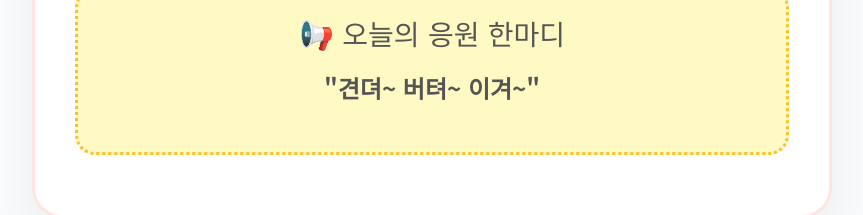
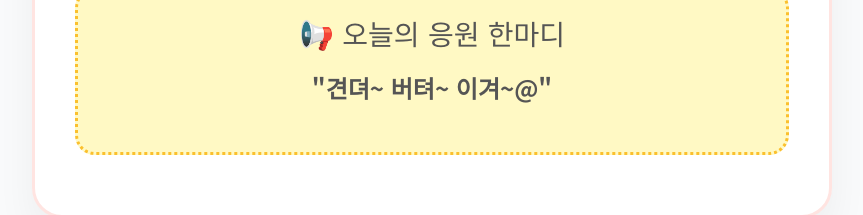
Before and after one commit to sophie-in-the-cloud/gosim-2nd-static-web, a plain HTML site: page index.html in a window 1280 px wide. Shown: the part 1487-1702 px from the top of the page, without its empty margins (208-1071 px from the left). Drawn offline with nearby package versions, Linux system fonts and the light colour scheme.

Commit message:
update sh

```diff
--- a/index.html
+++ b/index.html
@@ -244,7 +244,7 @@
 
         <div class="quote-box">
             <h3>📢 오늘의 응원 한마디</h3>
-            <p class="fs-4 mt-3 fw-bold">"견뎌~ 버텨~ 이겨~"</p>
+            <p class="fs-4 mt-3 fw-bold">"견뎌~ 버텨~ 이겨~@"</p>
         </div>
 
     </div>
```
Also changed, not shown: 1 other file.
